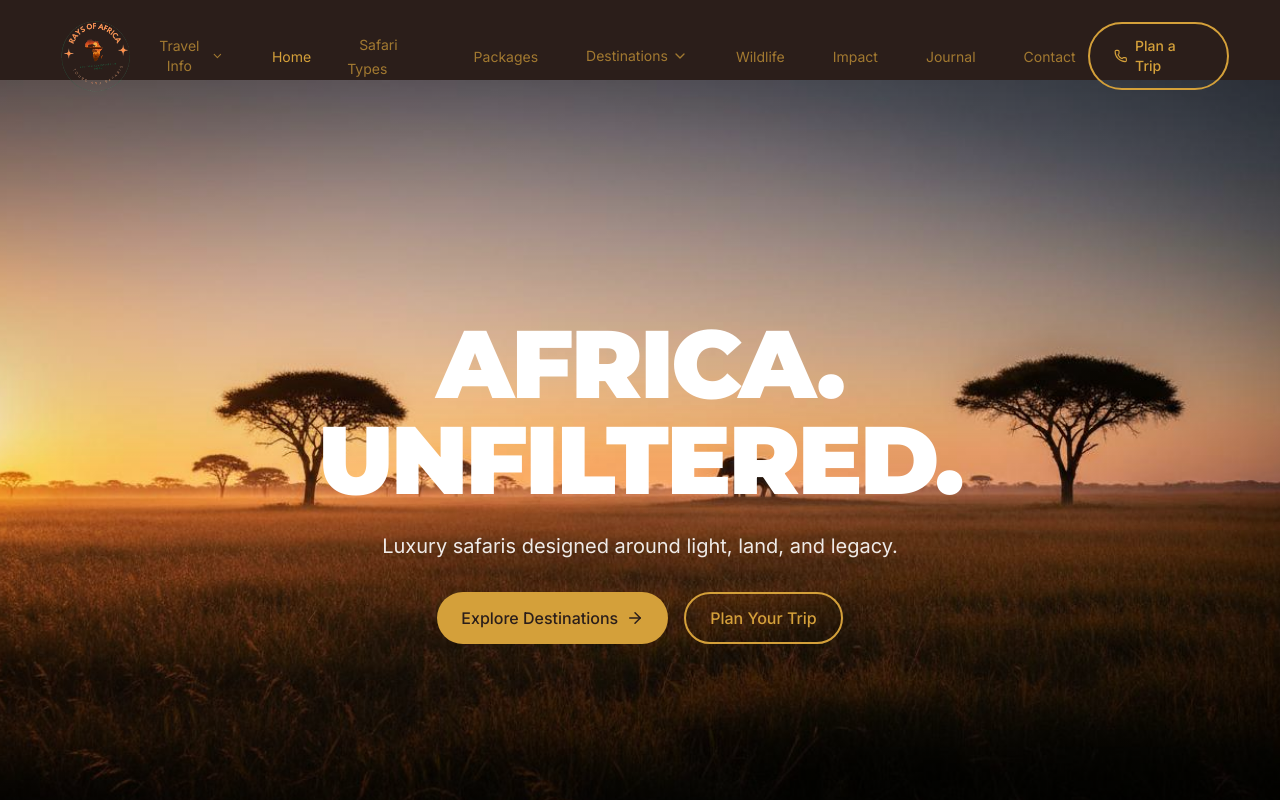
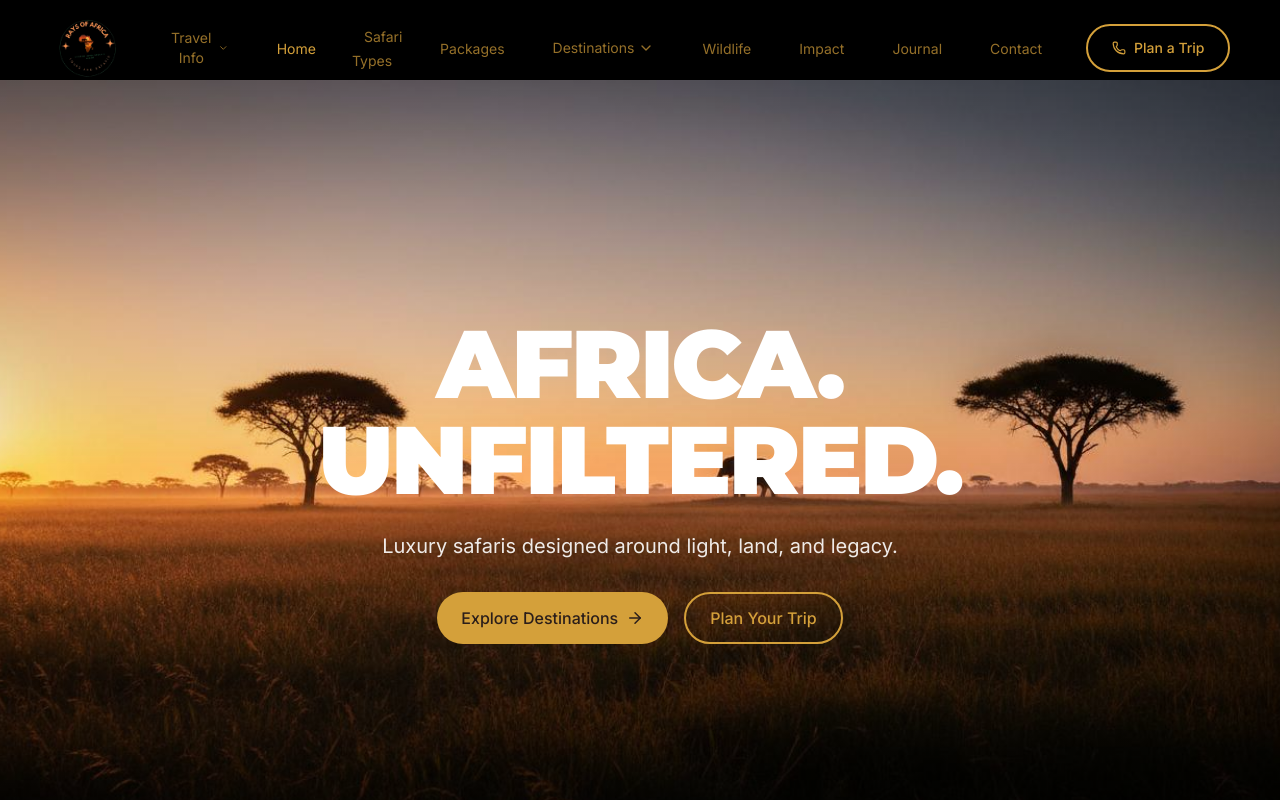
Before and after one commit to GoldForContinent/luxury-rays-of-africa, a React (Vite) app: page / in a window 1280 px wide. Shown: the top 800 px of the page. Built offline with nearby package versions, Linux system fonts and the light colour scheme.

Commit message:
nav enhance

```diff
--- a/src/components/Layout.tsx
+++ b/src/components/Layout.tsx
@@ -80,18 +80,19 @@ export default function Layout({ children }: LayoutProps) {
   ]
 
   return (
-    <div className="min-h-screen bg-[#2B1E1A]">
+    <div className="min-h-screen bg-black">
       {/* Navigation */}
       <nav
         className="fixed top-0 left-0 right-0 z-50 py-4 bg-transparent"
       >
-        <div className="px-4 md:px-[4vw] flex items-center justify-between">
-          <Link to="/" className="hover:opacity-80 transition-opacity">
-            <img src="/logo3.png" alt="Rays of Africa Logo" className="h-20 w-auto" />
+        <div className="px-4 md:px-[4vw] flex items-center justify-between gap-8">
+          {/* Logo - Left */}
+          <Link to="/" className="hover:opacity-80 transition-opacity shrink-0">
+            <img src="/logo3.png" alt="Rays of Africa Logo" className="h-16 w-auto" />
           </Link>
 
-          {/* Desktop Nav */}
-          <div className="hidden lg:flex items-center gap-6">
+          {/* Desktop Nav - Center */}
+          <div className="hidden lg:flex items-center justify-center gap-6 flex-1">
             {navLinks.map((link) => (
               <div key={link.path} className="relative">
                 {link.path === '/destinations' ? (
@@ -264,9 +265,10 @@ export default function Layout({ children }: LayoutProps) {
             ))}
           </div>
 
+          {/* CTA Button - Right */}
           <Link
             to="/contact"
-            className="hidden lg:flex btn-outline text-sm py-2 px-4 items-center gap-2 text-[#D4A03A] border-[#D4A03A] hover:bg-[#D4A03A] hover:text-black"
+            className="hidden lg:flex btn-outline text-sm py-2 px-4 items-center gap-2 text-[#D4A03A] border-[#D4A03A] hover:bg-[#D4A03A] hover:text-black shrink-0"
           >
             <Phone size={14} /> Plan a Trip
           </Link>
```
